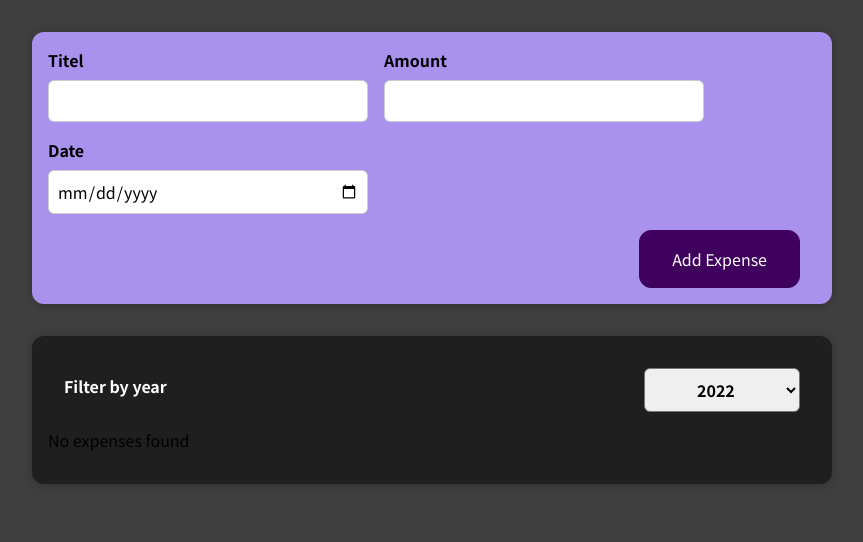
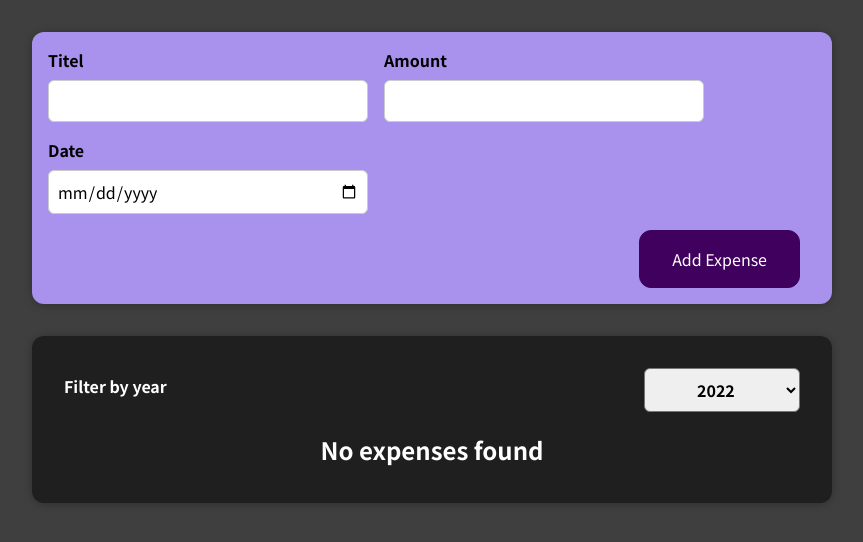
Before and after one commit to Christian-Adler/reacttraining, a React (Create React App) app in the folder react-complete-guide/: page / in a window 1280 px wide. Shown: the top 542 px of the page, without its empty margins (208-1071 px from the left). Built offline with nearby package versions, Linux system fonts and the light colour scheme.

Commit message:
conditional returns - more readable

```diff
--- a/react-complete-guide/src/components/expenses/ExpenseItem.js
+++ b/react-complete-guide/src/components/expenses/ExpenseItem.js
@@ -4,6 +4,7 @@
 
 const ExpenseItem = (props) => {
   return (
+    <li>
       <Card className="expense-item">
         <ExpenseDate date={props.date} />
 
@@ -12,6 +13,7 @@
           <div className="expense-item__price">€{props.amount}</div>
         </div>
       </Card>
+    </li>
   );
 };
 
--- a/react-complete-guide/src/components/expenses/Expenses.js
+++ b/react-complete-guide/src/components/expenses/Expenses.js
@@ -1,9 +1,9 @@
+import { useState } from "react";
+
 import "./Expenses.css";
 
-import { useState } from "react";
-
-import ExpenseItem from "./ExpenseItem";
 import ExpensesFilter from "./ExpensesFilter";
+import ExpensesList from "./ExpensesList";
 import Card from "../ui/Card";
 
 const Expenses = (props) => {
@@ -15,17 +15,6 @@
     (item) => `${item.date.getFullYear()}` === filteredYear
   );
 
-  let expensesContent = <p>No expenses found</p>;
-  if (filteredItems.length > 0)
-    expensesContent = filteredItems.map((item) => (
-      <ExpenseItem
-        key={item.id}
-        title={item.title}
-        amount={item.amount}
-        date={item.date}
-      />
-    ));
-
   return (
     <div>
       <Card className="expenses">
@@ -33,7 +22,7 @@
           selected={filteredYear}
           onChangeFilter={filterChangeHandler}
         />
-        {expensesContent}
+        <ExpensesList items={filteredItems} />
       </Card>
     </div>
   );
--- /dev/null
+++ b/react-complete-guide/src/components/expenses/ExpensesList.css
@@ -0,0 +1,9 @@
+.expenses-list {
+  list-style: none;
+  padding: 0;
+}
+
+.expenses-list__fallback {
+  color: white;
+  text-align: center;
+}
--- /dev/null
+++ b/react-complete-guide/src/components/expenses/ExpensesList.js
@@ -0,0 +1,23 @@
+import "./ExpensesList.css";
+import ExpenseItem from "./ExpenseItem";
+
+const ExpensesList = (props) => {
+  if (props.items.length === 0) {
+    return <h2 className="expenses-list__fallback">No expenses found</h2>;
+  }
+
+  return (
+    <ul className="expenses-list">
+      {props.items.map((item) => (
+        <ExpenseItem
+          key={item.id}
+          title={item.title}
+          amount={item.amount}
+          date={item.date}
+        />
+      ))}
+    </ul>
+  );
+};
+
+export default ExpensesList;
```
Lines whose indentation alone changed are shown as unchanged.
